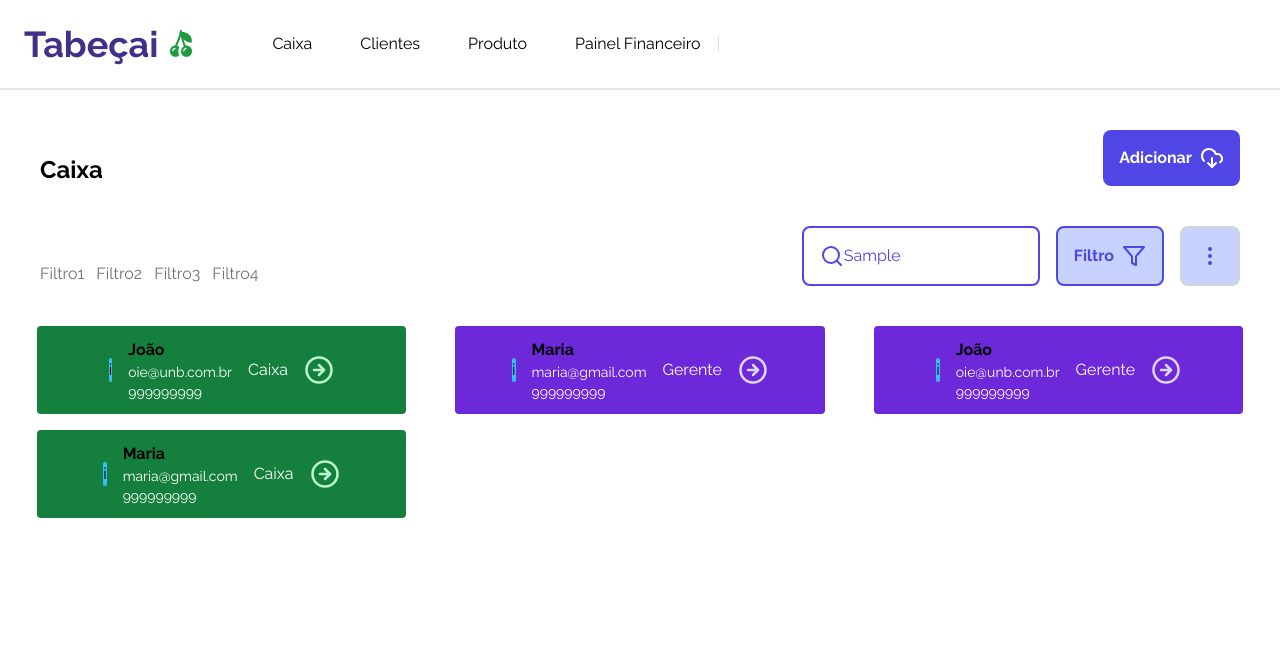
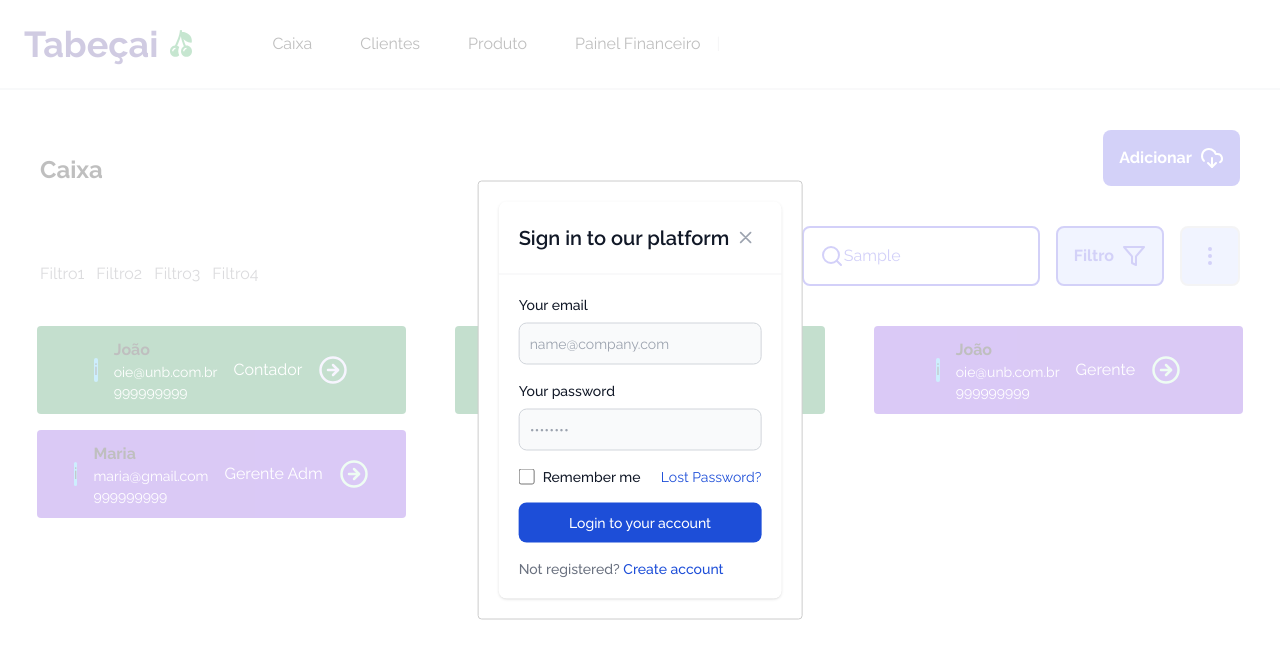
Before and after one commit to mdsreq-fga-unb/2023.2-Tabecai, a Next.js app in the folder web/: page /funcionarios in a window 1280 px wide. Both pictures are taken after typing "Sample" into the empty fields and a click on the button "Adicionar". Shown: the top 658 px of the page. Built offline with nearby package versions, Linux system fonts and the light colour scheme.

Commit message:
feat: modal createFuncionario

```diff
--- a/web/package.json
+++ b/web/package.json
@@ -19,6 +19,7 @@
     "@types/node": "^20",
     "@types/react": "^18",
     "@types/react-dom": "^18",
+    "@types/react-modal": "^3.16.3",
     "autoprefixer": "^10",
     "eslint": "^8",
     "eslint-config-next": "13.5.5",
--- a/web/src/app/funcionarios/page.tsx
+++ b/web/src/app/funcionarios/page.tsx
@@ -6,10 +6,9 @@ export default function FuncionariosTela(){
     return(
         <div>
             <Header/>
-            <HeaderPage/>
+            <HeaderPage type="Funcionarios"/>
             <main className="mx-5 my-10">
                 <Funcionarios/>
-
             </main>
 
         </div>
--- a/web/src/components/Funcionarios.tsx
+++ b/web/src/components/Funcionarios.tsx
@@ -4,13 +4,13 @@ import { ArrowRightCircle, Play } from "lucide-react"
     "nome": "João",
     "email": "oie@unb.com.br",
     "telefone": "999999999",
-    "funcao": "Caixa",
+    "funcao": "Contador",
   },
   {
     "nome": "Maria",
     "email": "maria@gmail.com",
     "telefone": "999999999",
-    "funcao": "Gerente",
+    "funcao": "Caixa",
   },
   {
     "nome": "João",
@@ -22,17 +22,18 @@ import { ArrowRightCircle, Play } from "lucide-react"
     "nome": "Maria",
     "email": "maria@gmail.com",
     "telefone": "999999999",
-    "funcao": "Caixa",
+    "funcao": "Gerente Adm",
   },
-]
+  ]as const
 
 export const Funcionarios = () => {
     return (
         <div className='grid grid-cols-3 gap-4 justify-items-center'>
 
             {funci.slice(0, 6).map((funcionario) => {
-                  const coresBox = funcionario.funcao === "Caixa" ? "hover:bg-green-600 bg-green-700" : "hover:bg-violet-600 bg-violet-700";
-                  const coresSet = funcionario.funcao === "Caixa" ? "text-green-200 hover:text-green-800" : "text-violet-200 hover:text-violet-800";
+                  const coresBox = ["Caixa", "Contador"].includes(funcionario.funcao) ?"hover:bg-green-600 bg-green-700" : "hover:bg-violet-600 bg-violet-700";
+
+                  const coresSet = funcionario.funcao === "Gerente Adm"|| funcionario.funcao ==="Gerente" ? "text-green-200 hover:text-green-800" : "text-violet-200 hover:text-violet-800";
 
                   return (
                       <div  key={funcionario.nome} className={`flex group items-center justify-center ${coresBox} transition-colors gap-4 rounded overflow-hidden p-2  w-11/12`}>
@@ -54,11 +55,7 @@ export const Funcionarios = () => {
 
                     </div>
                   )
-
-
             })}
         </div>
-
     )
-
 }
--- a/web/src/components/HeaderPage.tsx
+++ b/web/src/components/HeaderPage.tsx
@@ -1,14 +1,41 @@
+"use client"
 import { DownloadCloud, Filter, MoreVertical, Search } from "lucide-react"
+import { ModalCreateFuncionario } from "./ModalCreateFuncionario";
+import { useState } from "react";
+import { ModalCreateProduto } from "./ModalCreateProduto";
 
 const filtros = ["Filtro1", "Filtro2", "Filtro3", "Filtro4"];
 
+type HeaderPageProps = {
+    type : "Funcionarios" | "Produto" | "Clientes" | "Produtos" | "Painel Financeiro"
+}
 
-export const HeaderPage = () => {
+type ModalProps = {
+    ModalType : boolean
+    onCloseModal : () => void
+  }
+
+const modals: Record<HeaderPageProps["type"], (data : ModalProps)=> JSX.Element > = {
+    "Funcionarios": ModalCreateFuncionario,
+    "Produto": ModalCreateProduto,
+    "Clientes": ModalCreateFuncionario,
+    "Produtos": ModalCreateFuncionario,
+    "Painel Financeiro": ModalCreateFuncionario
+  }
+
+export const HeaderPage = ({ type }: HeaderPageProps) => {
+    const [modalIsOpen, setIsOpen] = useState(false);
+
+    function onCloseModal() {
+        setIsOpen(false);
+    }
+    const ModalComponent = modals[type]
+
     return (
     <div className="flex flex-col justify-between ">
         <div className="flex flex-row items-end justify-between ">
             <strong className="text-2xl m-10">Caixa</strong>
-            <button className="flex flex-row space-x-2 items-center p-4 text-white bg-indigo-600 rounded-lg m-10">
+            <button  onClick={() => setIsOpen(true)} className="flex flex-row space-x-2 items-center p-4 text-white bg-indigo-600 rounded-lg m-10">
                 <strong className="text-white">Adicionar</strong>
                 <DownloadCloud size={24} />
             </button>
@@ -39,7 +66,14 @@ export const HeaderPage = () => {
             </div>
         </div>
 
+        {/* MODAL AQUI DE TESTE */}
+        <ModalComponent ModalType={modalIsOpen} onCloseModal={onCloseModal} />
+
+
+
     </div>
+
+
 
 
 
--- /dev/null
+++ b/web/src/components/ModalCreateFuncionario.tsx
@@ -0,0 +1,104 @@
+import { useState } from "react";
+import Modal from "react-modal";
+
+const customStyles = {
+    content: {
+      top: "50%",
+      left: "50%",
+      right: "auto",
+      bottom: "auto",
+      marginRight: "-50%",
+      transform: "translate(-50%, -50%)",
+    },
+  };
+
+
+  type ModalCreateFuncionarioProps = {
+    ModalType : boolean
+    onCloseModal : () => void
+  }
+
+
+
+  function ModalFodinha() {
+    return <h1>Foda Fodinha</h1>
+  }
+
+  function ModalFodao() {
+    return <h1>Foda Fodao</h1>
+  }
+
+  function ModalFodaoPraCaralho() {
+    return <h1>Foda Pra Caralho</h1>
+  }
+
+//   const modals: Record<HomeProps["type"], React.FC> = {
+//     "Fodao pra caralho": ModalFodaoPraCaralho,
+//     "Fodao": ModalFodao,
+//     "Fodinha": ModalFodinha
+//   }
+
+//   export default function Home({ type }: HomeProps) {
+//     const Component = modals[type]
+//     return <Component></Component>
+//   }
+
+  export const ModalCreateFuncionario = ( {ModalType, onCloseModal} :
+    ModalCreateFuncionarioProps) => {
+        return(
+    <div>
+
+      <Modal
+        isOpen={ModalType}
+        onRequestClose={onCloseModal}
+        style={customStyles}
+        contentLabel="Example Modal"
+      >
+
+
+            <div className="relative bg-white rounded-lg shadow dark:bg-gray-700">
+
+                <div className="flex items-center justify-between p-4 md:p-5 border-b rounded-t dark:border-gray-600">
+                    <h3 className="text-xl font-semibold text-gray-900 dark:text-white">
+                        Sign in to our platform
+                    </h3>
+                    <button type="button" className="end-2.5 text-gray-400 bg-transparent hover:bg-gray-200 hover:text-gray-900 rounded-lg text-sm w-8 h-8 ms-auto inline-flex justify-center items-center dark:hover:bg-gray-600 dark:hover:text-white" data-modal-hide="authentication-modal">
+                        <svg className="w-3 h-3" aria-hidden="true" xmlns="http://www.w3.org/2000/svg" fill="none" viewBox="0 0 14 14">
+                            <path stroke="currentColor" stroke-linecap="round" stroke-linejoin="round" stroke-width="2" d="m1 1 6 6m0 0 6 6M7 7l6-6M7 7l-6 6"/>
+                        </svg>
+                        <span className="sr-only">Close modal</span>
+                    </button>
+                </div>
+
+                <div className="p-4 md:p-5">
+                    <form className="space-y-4" action="#">
+                        <div>
+                            <label htmlFor="email" className="block mb-2 text-sm font-medium text-gray-900 dark:text-white">Your email</label>
+                            <input type="email" name="email" id="email" className="bg-gray-50 border border-gray-300 text-gray-900 text-sm rounded-lg focus:ring-blue-500 focus:border-blue-500 block w-full p-2.5 dark:bg-gray-600 dark:border-gray-500 dark:placeholder-gray-400 dark:text-white" placeholder="name@company.com" required />
+                        </div>
+                        <div>
+                            <label htmlFor="password" className="block mb-2 text-sm font-medium text-gray-900 dark:text-white">Your password</label>
+                            <input type="password" name="password" id="password" placeholder="••••••••" className="bg-gray-50 border border-gray-300 text-gray-900 text-sm rounded-lg focus:ring-blue-500 focus:border-blue-500 block w-full p-2.5 dark:bg-gray-600 dark:border-gray-500 dark:placeholder-gray-400 dark:text-white" required />
+                        </div>
+                        <div className="flex justify-between">
+                            <div className="flex items-start">
+                                <div className="flex items-center h-5">
+                                    <input id="remember" type="checkbox" value="" className="w-4 h-4 border border-gray-300 rounded bg-gray-50 focus:ring-3 focus:ring-blue-300 dark:bg-gray-600 dark:border-gray-500 dark:focus:ring-blue-600 dark:ring-offset-gray-800 dark:focus:ring-offset-gray-800" required />
+                                </div>
+                                <label htmlFor="remember" className="ms-2 text-sm font-medium text-gray-900 dark:text-gray-300">Remember me</label>
+                            </div>
+                            <a href="#" className="text-sm text-blue-700 hover:underline dark:text-blue-500">Lost Password?</a>
+                        </div>
+                        <button type="submit" className="w-full text-white bg-blue-700 hover:bg-blue-800 focus:ring-4 focus:outline-none focus:ring-blue-300 font-medium rounded-lg text-sm px-5 py-2.5 text-center dark:bg-blue-600 dark:hover:bg-blue-700 dark:focus:ring-blue-800">Login to your account</button>
+                        <div className="text-sm font-medium text-gray-500 dark:text-gray-300">
+                            Not registered? <a href="#" className="text-blue-700 hover:underline dark:text-blue-500">Create account</a>
+                        </div>
+                    </form>
+                </div>
+            </div>
+
+
+      </Modal>
+    </div>
+    )
+}
--- /dev/null
+++ b/web/src/components/ModalCreateProduto.tsx
@@ -0,0 +1,44 @@
+import { useState } from "react";
+import Modal from "react-modal";
+
+const customStyles = {
+    content: {
+      top: "50%",
+      left: "50%",
+      right: "auto",
+      bottom: "auto",
+      marginRight: "-50%",
+      transform: "translate(-50%, -50%)",
+    },
+  };
+
+
+  type ModalCreateProdutoProps = {
+    ModalType : boolean
+    onCloseModal : () => void
+  }
+
+  export const ModalCreateProduto = ( {ModalType, onCloseModal} :
+    ModalCreateProdutoProps) => {
+        return(
+    <div>
+
+      <Modal
+        isOpen={ModalType}
+        onRequestClose={onCloseModal}
+        style={customStyles}
+        contentLabel="Example Modal"
+      >
+        <button onClick={onCloseModal}>close</button>
+        <div>Produto</div>
+        <form>
+          <input />
+          <button>tab navigation</button>
+          <button>stays</button>
+          <button>inside</button>
+          <button>the modal</button>
+        </form>
+      </Modal>
+    </div>
+    )
+}
--- a/web/tailwind.config.ts
+++ b/web/tailwind.config.ts
@@ -1,17 +1,18 @@
-import type { Config } from 'tailwindcss'
+import type { Config } from "tailwindcss"
 
 const config: Config = {
   content: [
-    './src/pages/**/*.{js,ts,jsx,tsx,mdx}',
-    './src/components/**/*.{js,ts,jsx,tsx,mdx}',
-    './src/app/**/*.{js,ts,jsx,tsx,mdx}',
+    "./src/pages/**/*.{js,ts,jsx,tsx,mdx}",
+    "./src/components/**/*.{js,ts,jsx,tsx,mdx}",
+    "./src/app/**/*.{js,ts,jsx,tsx,mdx}",
+    "./node_modules/flowbite/**/*.js"
   ],
   theme: {
     extend: {
       backgroundImage: {
-        'gradient-radial': 'radial-gradient(var(--tw-gradient-stops))',
-        'gradient-conic':
-          'conic-gradient(from 180deg at 50% 50%, var(--tw-gradient-stops))',
+        "gradient-radial": "radial-gradient(var(--tw-gradient-stops))",
+        "gradient-conic":
+          "conic-gradient(from 180deg at 50% 50%, var(--tw-gradient-stops))",
       },
     },
   },
```
Also changed, not shown: 2 other files (tests, documents, lock files or other folders).
